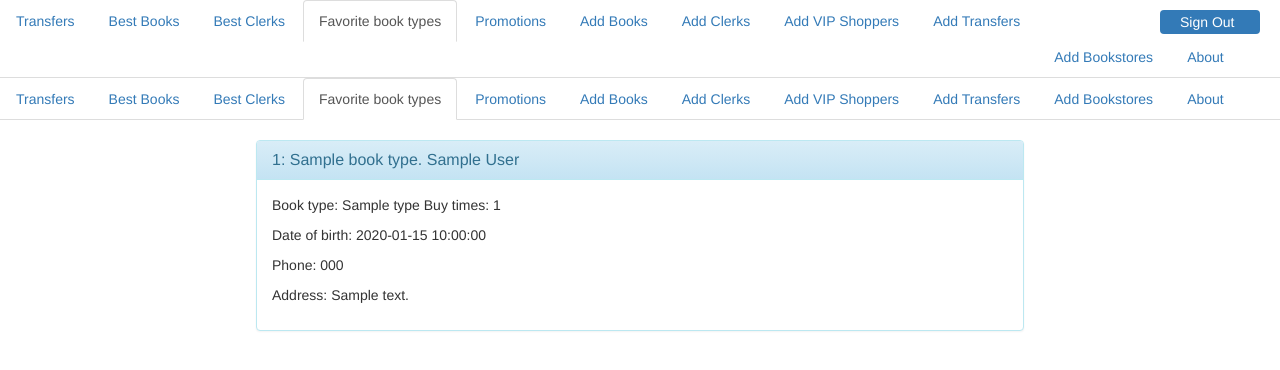
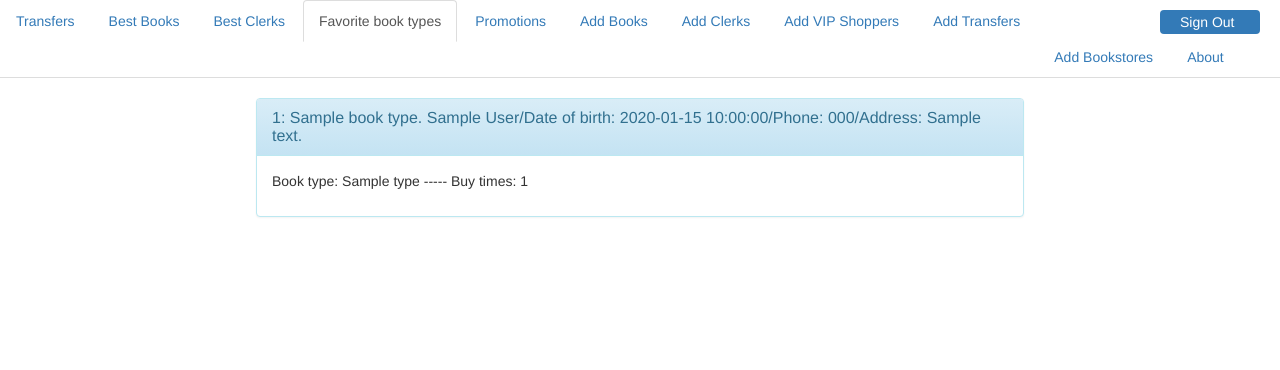
Before and after one commit to Sushipd/Bookstore_starapp, a Flask app: template src/templates/bookTypes2.html in a window 1280 px wide. Shown: the top 370 px of the page. Run offline with Flask 2, Linux system fonts and the light colour scheme; the template is opened without the code that fills it: most values are stand-ins (such as "Sample title", 1, 10 or a date in 2020); some libraries are stand-ins or nearby versions.

Commit message:
“Update”

```diff
--- a/src/models.py
+++ b/src/models.py
@@ -67,7 +67,7 @@ class Models:
         return values
 
     def getBookTypesEachUser(self, value):
-        values = self.executeRawSql("""select fs.title, fs.first_name, fs.last_name, fs.date_of_birth, fs.street_address, fs.phone, b.type, count(b.type) as count from transfer t, freq_shopper fs, book b where t.shopper_id = fs.shopper_id and t.book_key = b.book_key and fs.shopper_id=:shopper_id group by b.type, fs.title, fs.first_name, fs.last_name, fs.date_of_birth, fs.street_address, fs.phone order by count desc;""", value).mappings().all()
+        values = self.executeRawSql("""select fs.shopper_id, fs.title, fs.first_name, fs.last_name, fs.date_of_birth, fs.street_address, fs.phone, b.type, count(b.type) as count from transfer t, freq_shopper fs, book b where t.shopper_id = fs.shopper_id and t.book_key = b.book_key and fs.shopper_id=:shopper_id group by b.type, fs.title, fs.first_name, fs.last_name, fs.date_of_birth, fs.street_address, fs.phone order by count desc;""", value).mappings().all()
         if len(values) == 0:
             raise Exception("We see zero transfer for {}".format(value["shopper_id"]))
         return values
--- a/src/templates/bestClerks2.html
+++ b/src/templates/bestClerks2.html
@@ -73,7 +73,7 @@
 {% for i in bestClerks %}
 <div class="panel panel-info">
   <div class="panel-heading">
-    <div><h3 class="panel-title">{{i.clerk_id}}: {{i.first_name}} {{i.last_name}} on Month {{i.calendar_month}} Year {{i.calender_year}}</h3></div>
+    <div><h3 class="panel-title">{{i.clerk_id}}: {{i.first_name}} {{i.last_name}} ----- on Month {{i.calendar_month}} Year {{i.calender_year}}</h3></div>
   </div>
   <div class="panel-body">
     <p>Gender: {{i.gender}}</p>
--- a/src/templates/bookTypes2.html
+++ b/src/templates/bookTypes2.html
@@ -62,21 +62,6 @@
     <li role="presentation"><a href="/about_user">About</a></li>
 </ul>
 </div>
-<div>
-<ul class="nav nav-tabs">
-    <li role="presentation"><a href="/transfers">Transfers</a></li>
-    <li role="presentation"><a href="/bestBooks">Best Books</a></li>
-    <li role="presentation"><a href="/bestClerks">Best Clerks</a></li>
-    <li role="presentation" class="active"><a href="">Favorite book types</a></li>
-    <li role="presentation"><a href="/promotionFeatures">Promotions</a></li>
-    <li role="presentation"><a href="/addBook">Add Books</a></li>
-    <li role="presentation"><a href="/addClerk">Add Clerks</a></li>
-    <li role="presentation"><a href="/addFreqshopper">Add VIP Shoppers</a></li>
-    <li role="presentation"><a href="/addTransfers">Add Transfers</a></li>
-    <li role="presentation"><a href="/addStores">Add Bookstores</a></li>
-    <li role="presentation"><a href="/about_user">About</a></li>
-</ul>
-</div>
 {% with messages = get_flashed_messages() %}
   {% if messages %}
     {% for message in messages %}
@@ -88,13 +73,13 @@
 {% for i in bookTypes %}
 <div class="panel panel-info">
   <div class="panel-heading">
-    <div><h3 class="panel-title">{{i.shopper_id}}: {{i.title}}. {{i.first_name}} {{i.last_name}}</h3></div>
+    <div><h3 class="panel-title">{{i.shopper_id}}: {{i.title}}. {{i.first_name}} {{i.last_name}}/Date of birth: {{i.date_of_birth}}/Phone: {{i.phone}}/Address: {{i.street_address}}</h3></div>
   </div>
   <div class="panel-body">
-    <p>Book type: {{i.type}} Buy times: {{i.count}}</p>
-    <p>Date of birth: {{i.date_of_birth}}</p>
+    <p>Book type: {{i.type}} ----- Buy times: {{i.count}}</p>
+    <!-- <p>Date of birth: {{i.date_of_birth}}</p>
     <p>Phone: {{i.phone}}</p>
-    <p>Address: {{i.street_address}}</p>
+    <p>Address: {{i.street_address}}</p> -->
   </div>
 </div>
 {% endfor %}
```
